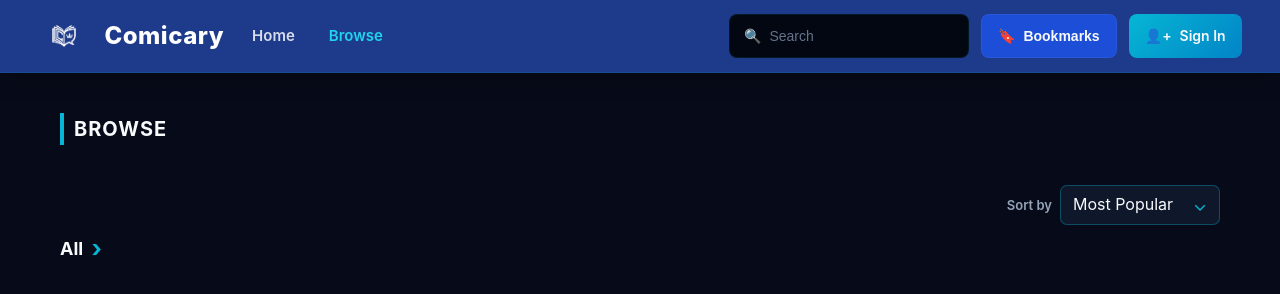
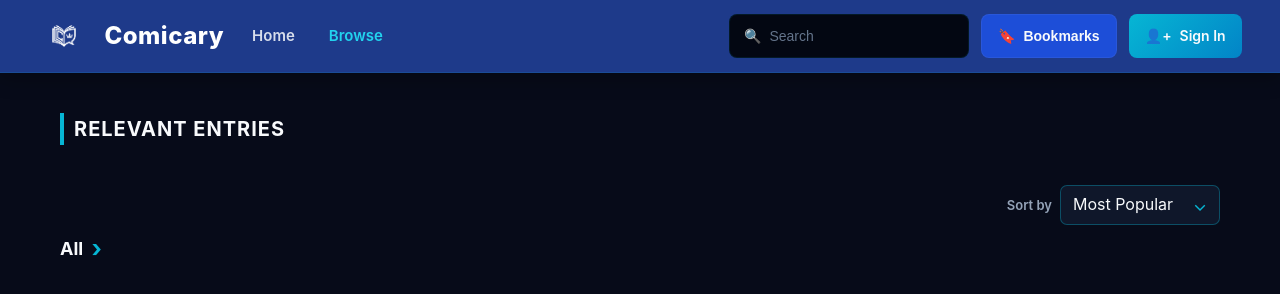
Before and after one commit to Comicary-Cinny/Comicary, a website: page public/index.html in a window 1280 px wide. Both pictures are taken after a click on the link "Browse". Drawn offline with Linux system fonts and the light colour scheme; no server answers.

Commit message:
minor change for browse

```diff
--- a/public/index.html
+++ b/public/index.html
@@ -177,7 +177,7 @@
     </div>
 
     <div id="viewBrowse" class="page-view" style="display: none;">
-        <h2 class="section-title" id="browsePageTitle">Browse</h2>
+        <h2 class="section-title" id="browsePageTitle">Relevant Entries</h2>
 
         <div id="browseTitlesContainer" class="titles-media-grid browse-popular-grid"></div>
         <div class="browse-sort-controls">
```
